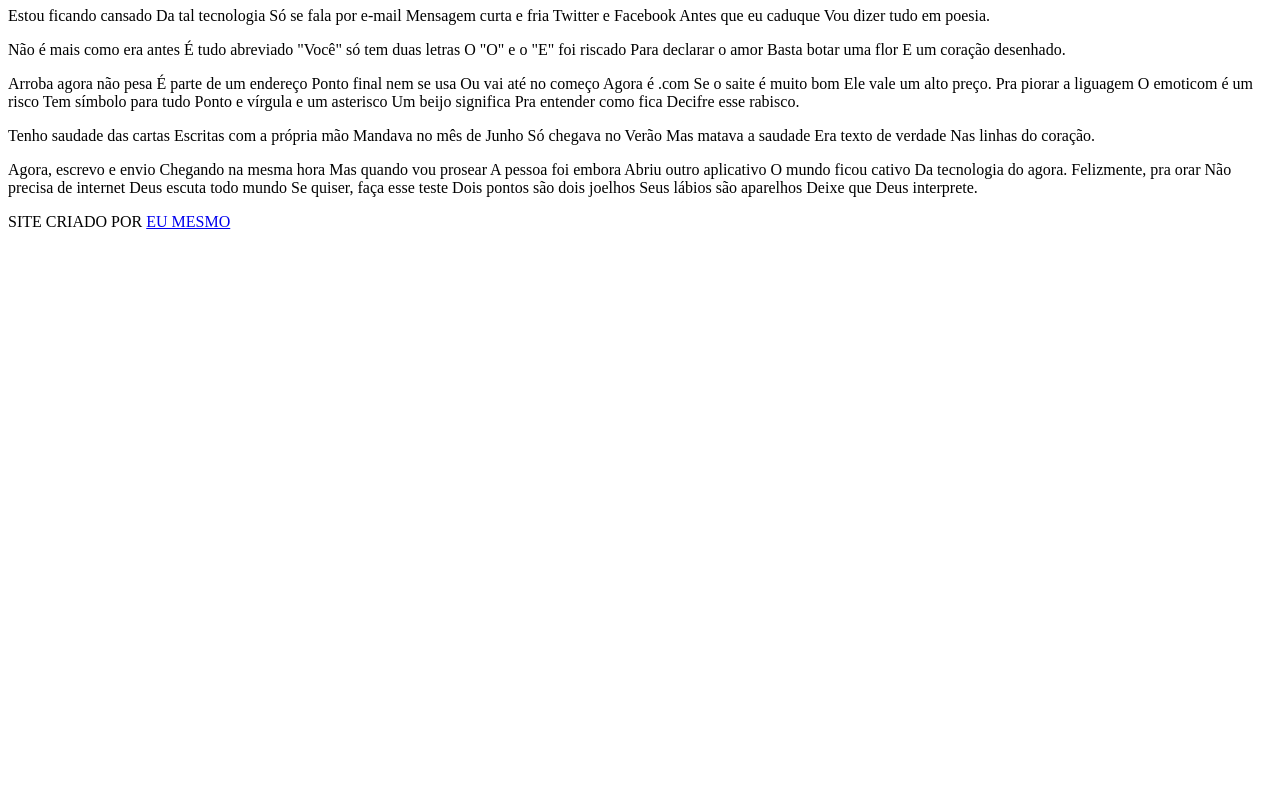
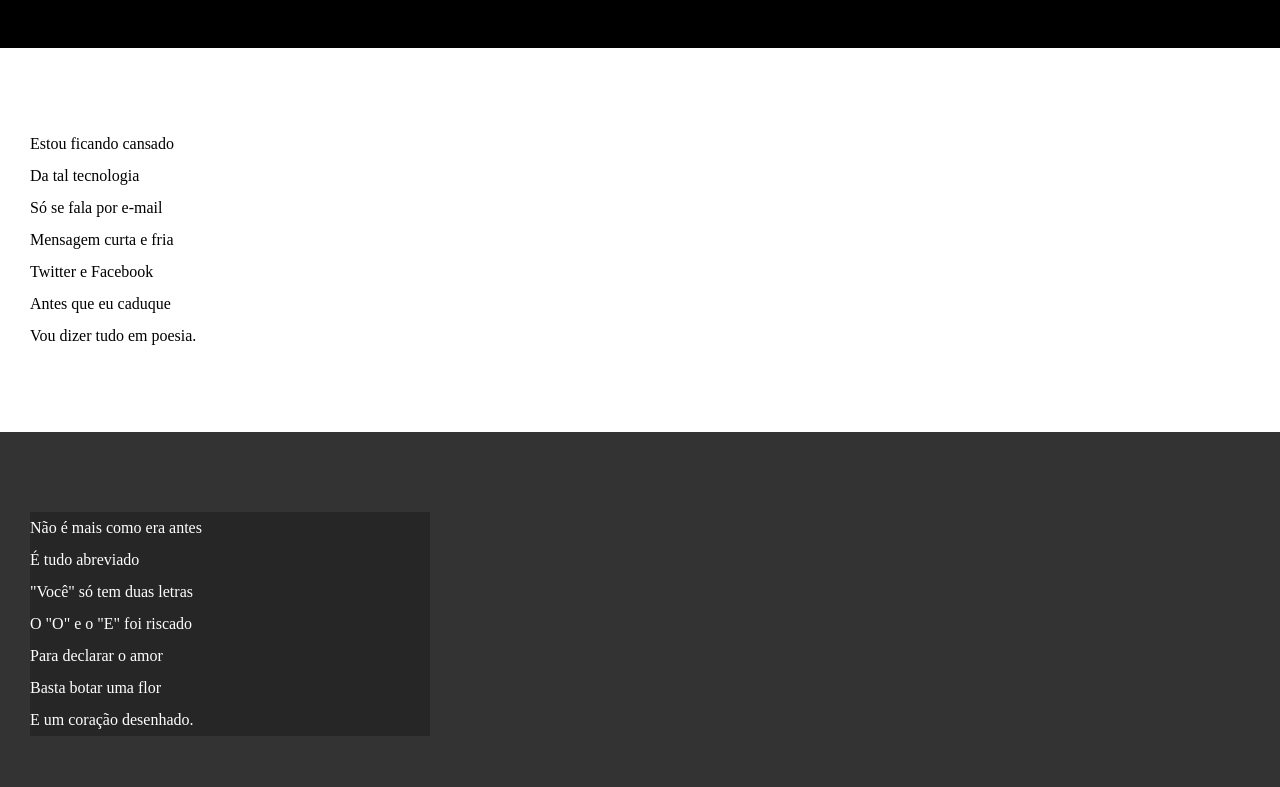
Before and after one commit to pedromartins0/HTML5-CSS3, a plain HTML site: page desafios/d12/cordel.html in a window 1280 px wide. Shown: the part 107-894 px from the top of the page. Before the commit the page ends 800 px from the top, so only its background shows below. Drawn offline with Linux system fonts and the light colour scheme.

Commit message:
atualizei o desafio 12

```diff
--- a/desafios/d12/cordel.html
+++ b/desafios/d12/cordel.html
@@ -3,7 +3,7 @@
 <head>
     <meta charset="UTF-8">
     <meta name="viewport" content="width=device-width, initial-scale=1.0">
-    <link rel="stylesheet" href="style.css">
+    <link rel="stylesheet" href="estilo/style.css">
     <title>Cordel Moderno</title>
 </head>
 <body>
@@ -12,74 +12,91 @@
         <p>Por <a href=" https://www.recantodasletras.com.br/poesias/3186743" target="_blank">Milton Duarte</a></p>
     </header>
 
-    <p>
-        Estou ficando cansado
-        Da tal tecnologia
-        Só se fala por e-mail
-        Mensagem curta e fria
-        Twitter e Facebook
-        Antes que eu caduque
-        Vou dizer tudo em poesia.
-    </p>
+    <section class="normal">
+        <p>
+            Estou ficando cansado <br>
+            Da tal tecnologia <br>
+            Só se fala por e-mail <br>
+            Mensagem curta e fria <br>
+            Twitter e Facebook <br>
+            Antes que eu caduque <br>
+            Vou dizer tudo em poesia.
+        </p>
+    </section>
 
-    <p>
-        Não é mais como era antes
-        É tudo abreviado
-        "Você" só tem duas letras
-        O "O" e o "E" foi riscado
-        Para declarar o amor
-        Basta botar uma flor
-        E um coração desenhado.
-    </p>
+    <section class="imagem">
+        <p>
+            Não é mais como era antes <br>
+            É tudo abreviado <br>
+            "Você" só tem duas letras <br>
+            O "O" e o "E" foi riscado <br>
+            Para declarar o amor <br>
+            Basta botar uma flor <br>
+            E um coração desenhado.
+        </p>
+    </section>
 
-    <p>
-        Arroba agora não pesa
-        É parte de um endereço
-        Ponto final nem se usa
-        Ou vai até no começo
-        Agora é .com
-        Se o saite é muito bom
-        Ele vale um alto preço.
+    <section class="normal">
 
-        Pra piorar a liguagem
-        O emoticom é um risco
-        Tem símbolo para tudo
-        Ponto e vírgula e um asterisco
-        Um beijo significa
-        Pra entender como fica
-        Decifre esse rabisco.
-    </p>
+        <p>
+            Arroba agora não pesa <br>
+            É parte de um endereço <br>
+            Ponto final nem se usa <br>
+            Ou vai até no começo <br>
+            Agora é .com <br>
+            Se o saite é muito bom <br>
+            Ele vale um alto preço.
+        </p>
 
-    <p>
-        Tenho saudade das cartas
-        Escritas com a própria mão
-        Mandava no mês de Junho
-        Só chegava no Verão
-        Mas matava a saudade
-        Era texto de verdade
-        Nas linhas do coração.
-    </p>
+        <p>
+            Pra piorar a liguagem <br>
+            O emoticom é um risco <br>
+            Tem símbolo para tudo <br>
+            Ponto e vírgula e um asterisco <br>
+            Um beijo significa <br>
+            Pra entender como fica <br>
+            Decifre esse rabisco.
+        </p>
 
-    <p>
-        Agora, escrevo e envio
-        Chegando na mesma hora
-        Mas quando vou prosear
-        A pessoa foi embora
-        Abriu outro aplicativo
-        O mundo ficou cativo
-        Da tecnologia do agora.
+    </section>
 
-        Felizmente, pra orar
-        Não precisa de internet
-        Deus escuta todo mundo
-        Se quiser, faça esse teste
-        Dois pontos são dois joelhos
-        Seus lábios são aparelhos
-        Deixe que Deus interprete.
-    </p>
+    <section class="imagem">
+        <p>
+            Tenho saudade das cartas <br>
+            Escritas com a própria mão <br>
+            Mandava no mês de Junho <br>
+            Só chegava no Verão <br>
+            Mas matava a saudade <br>
+            Era texto de verdade <br>
+            Nas linhas do coração.
+        </p>
+    </section>
+
+    <section class="normal">
+        <p>
+            Agora, escrevo e envio <br>
+            Chegando na mesma hora <br>
+            Mas quando vou prosear <br>
+            A pessoa foi embora <br>
+            Abriu outro aplicativo <br>
+            O mundo ficou cativo <br>
+            Da tecnologia do agora.
+        </p>
+
+        <p>
+           Felizmente, pra orar <br>
+           Não precisa de internet <br>
+           Deus escuta todo mundo <br>
+           Se quiser, faça esse teste <br>
+           Dois pontos são dois joelhos <br>
+           Seus lábios são aparelhos <br>
+           Deixe que Deus interprete.
+       </p>
+
+    </section>
 
     <footer>
-        <p>SITE CRIADO POR <a href="https://www.instagram.com/pedrodapaz1/" target="_blank">EU MESMO</a></p>
+        <p>Site criado por <a href="https://www.instagram.com/pedrodapaz1/" target="_blank">EU MESMO</a></p>
     </footer>
 </body>
 </html>
--- /dev/null
+++ b/desafios/d12/estilo/style.css
@@ -0,0 +1,65 @@
+@charset "UTF-8";
+
+*{
+    margin: 0px;
+    padding: 0px;
+}
+
+html, body{
+    min-height: 100vh;
+    background-color: darkgray;
+}
+
+header{
+    background-color: black;
+    color: white;
+    text-align: center;
+}
+
+header > h1{
+    padding-top: 50px;
+    font-variant: small-caps;
+}
+
+header > p{
+    padding-bottom: 50px;
+}
+
+header a, footer a{
+    color: white;
+    text-decoration: none;
+    font-weight: bold;
+}
+
+header a:hover, footer a:hover{
+    text-decoration: underline;
+}
+
+section{
+   padding-top: 10vh;
+   padding-bottom: 10vh;
+   line-height: 2em;
+   padding-left: 30px;
+}
+
+section.normal{
+    background-color: white;
+    color: black;
+}
+
+section.imagem{
+    background-color: rgb(51, 51, 51);
+    color: white;
+}
+
+section.imagem > p{
+    width: 400px;
+    background-color: rgb(0, 0, 0,0.253);
+}
+
+footer{
+    background-color: black;
+    color: white;
+    text-align: center;
+    padding: 10px;
+}
```
Also changed, not shown: desafios/d12/style.css (deleted).
